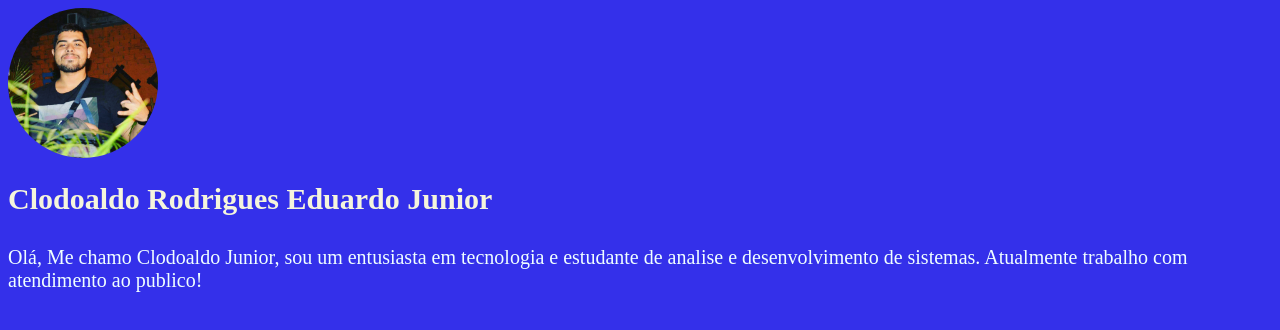
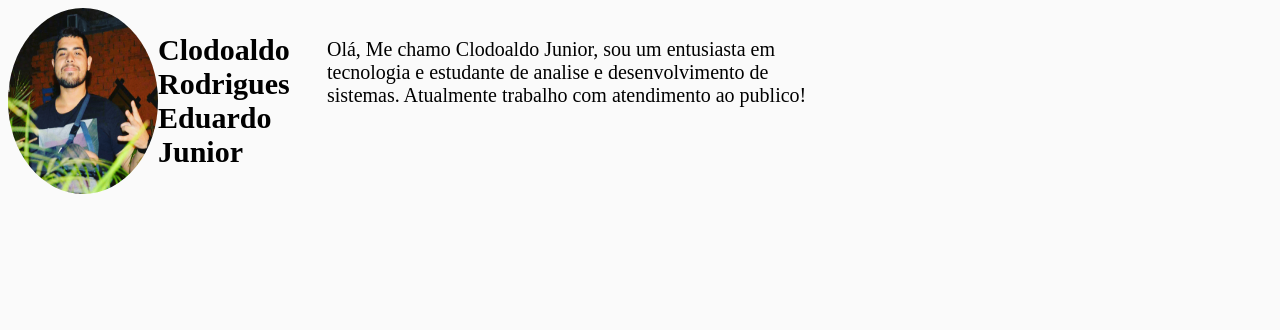
Before and after one commit to ClodoaldoJr/HelloWorldAgain, a plain HTML site: page index.html in a window 1280 px wide. Drawn offline with Linux system fonts and the light colour scheme.

Commit message:
Cor de fundo auterada,largura maxima, altura da section,conteudo alinhado o centro

```diff
--- a/index.html
+++ b/index.html
@@ -7,7 +7,7 @@
 
     <link rel="stylesheet" type="text/css" href="style.css">
 
-    <title>Document</title>
+    <title> Hello Word Again </title>
 
 
 
@@ -15,9 +15,9 @@
 
 <body>
 
-<header>
+<section>
 
-    <div>
+    <div class="container">
 
         <img src="./img/avatar.jpeg" alt="Clodoaldo Junior">
 
@@ -32,8 +32,7 @@
 
     </div>
 
-</header>
-
+</section>
 
 
 
--- a/style.css
+++ b/style.css
@@ -1,8 +1,17 @@
 body {
-    background: rgba(18, 14, 231, 0.856);
+    background: #FAFAFA;
 }
 
+section {
+    width: 100vh;
+}
 
+.container {
+
+    max-width: 1000px;
+    display: flex;
+    justify-content: center;
+}
 
 img {
 
@@ -12,13 +21,14 @@ img {
 }
 
  h1 {
+
     font-size: 30px;
-    color: beige;
+    color: black;
 
 }
 
  p {
-    color: azure;
+    color: black;
     margin-top: 30px;
     font-size: 20px;
 
```
